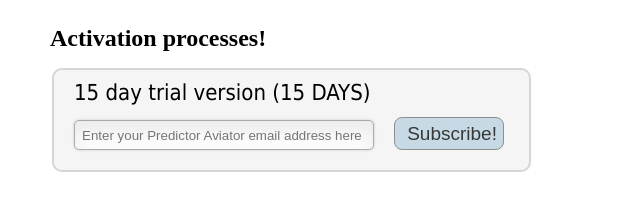
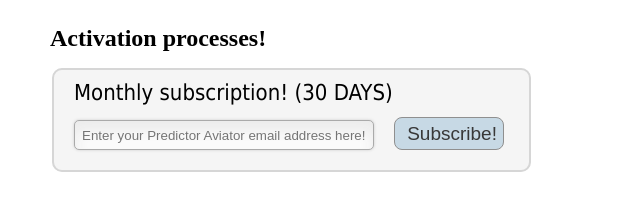
Before and after one commit to trb9355/trial, a plain HTML site: page pro.predicsub.index.html in a window 1280 px wide. Shown: the whole page, without its empty margins (0-640 px from the left). Drawn offline with Linux system fonts and the light colour scheme.

Commit message:
Update and rename index.html to pro.predicsub.index.html

```diff
--- a/index.html
+++ b/pro.predicsub.index.html
@@ -90,10 +90,10 @@
 
 <form id="contact" method="href" action="https://trb9355.github.io/trialoption/">
   <fieldset>
-  <p>15 day trial version (15 DAYS)
+  <p>Monthly subscription! (30 DAYS)
 </p>
   <input name="email" id = "email" type="email"
-						placeholder="Enter your Predictor Aviator email address here"
+						placeholder="Enter your Predictor Aviator email address here!"
 						title="Your e-mail address is required so I can reply"
 						required
 						maxlength="50"
```
